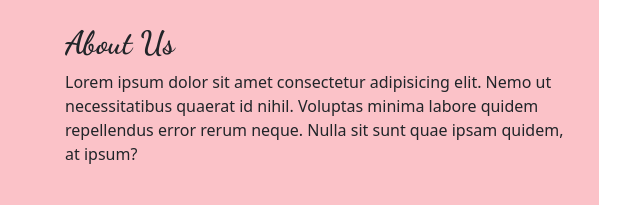
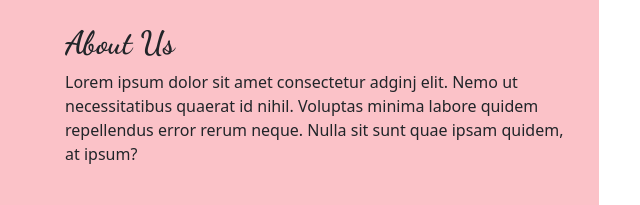
Before and after one commit to jade27691/bakemehappywebsite, a plain HTML site: page index.html in a window 1280 px wide. Shown: the part 595-800 px from the top of the page, 599-1239 px from the left. Drawn offline with nearby package versions, Linux system fonts and the light colour scheme.

Commit message:
updating index

```diff
--- a/index.html
+++ b/index.html
@@ -58,7 +58,7 @@
         <div class="col-lg-6 col-md-4 col-sm-3 p-4 d-flex align-items-center">
           <section>
             <h2 id="Aboutus">About Us</h2>
-            <p>Lorem ipsum dolor sit amet consectetur adipisicing elit. Nemo ut necessitatibus quaerat id nihil. Voluptas minima labore quidem repellendus error rerum neque. Nulla sit sunt quae ipsam quidem, at ipsum?</p>
+            <p>Lorem ipsum dolor sit amet consectetur adginj elit. Nemo ut necessitatibus quaerat id nihil. Voluptas minima labore quidem repellendus error rerum neque. Nulla sit sunt quae ipsam quidem, at ipsum?</p>
           </section>
         </div>
       </div>
```
